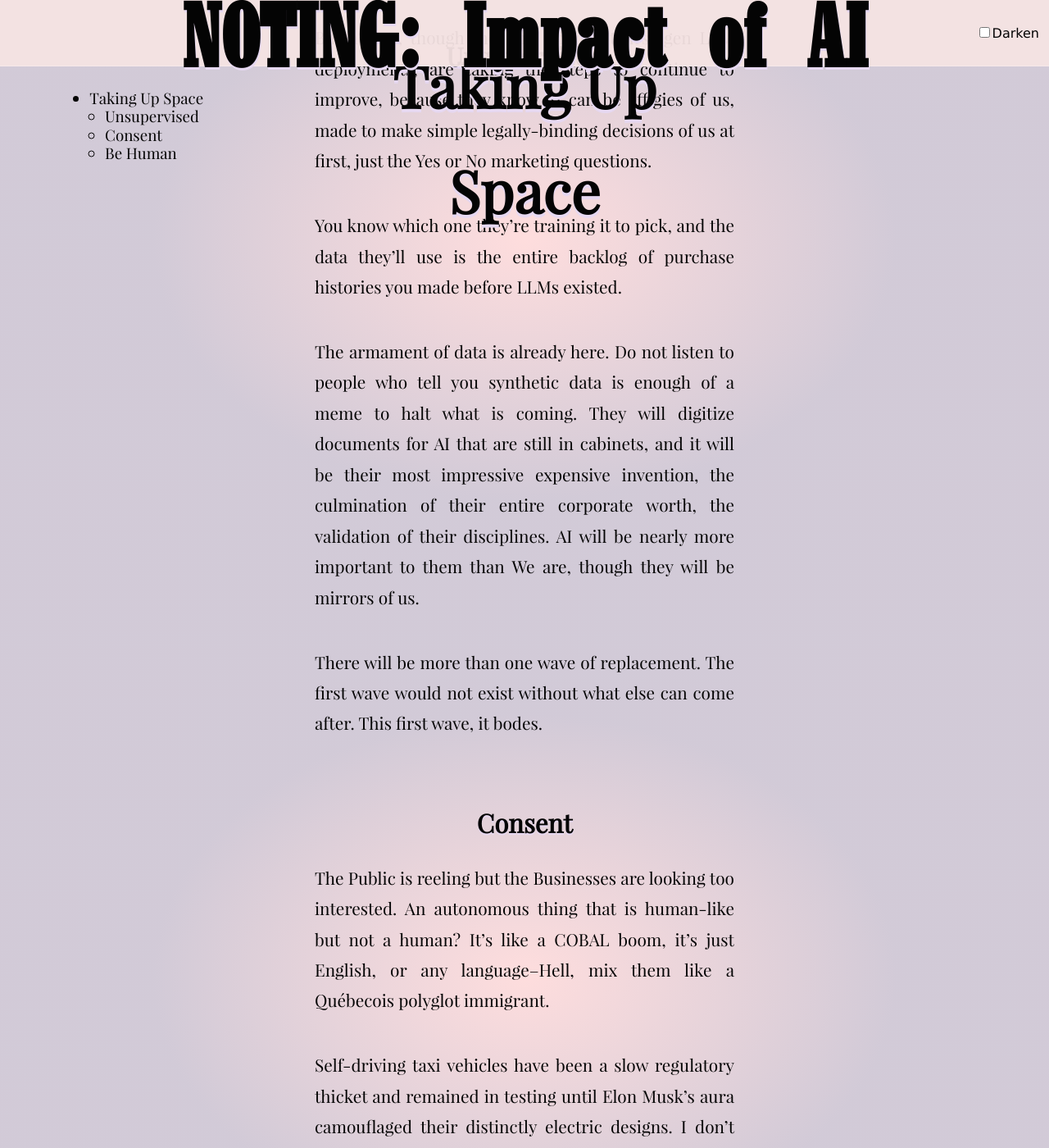
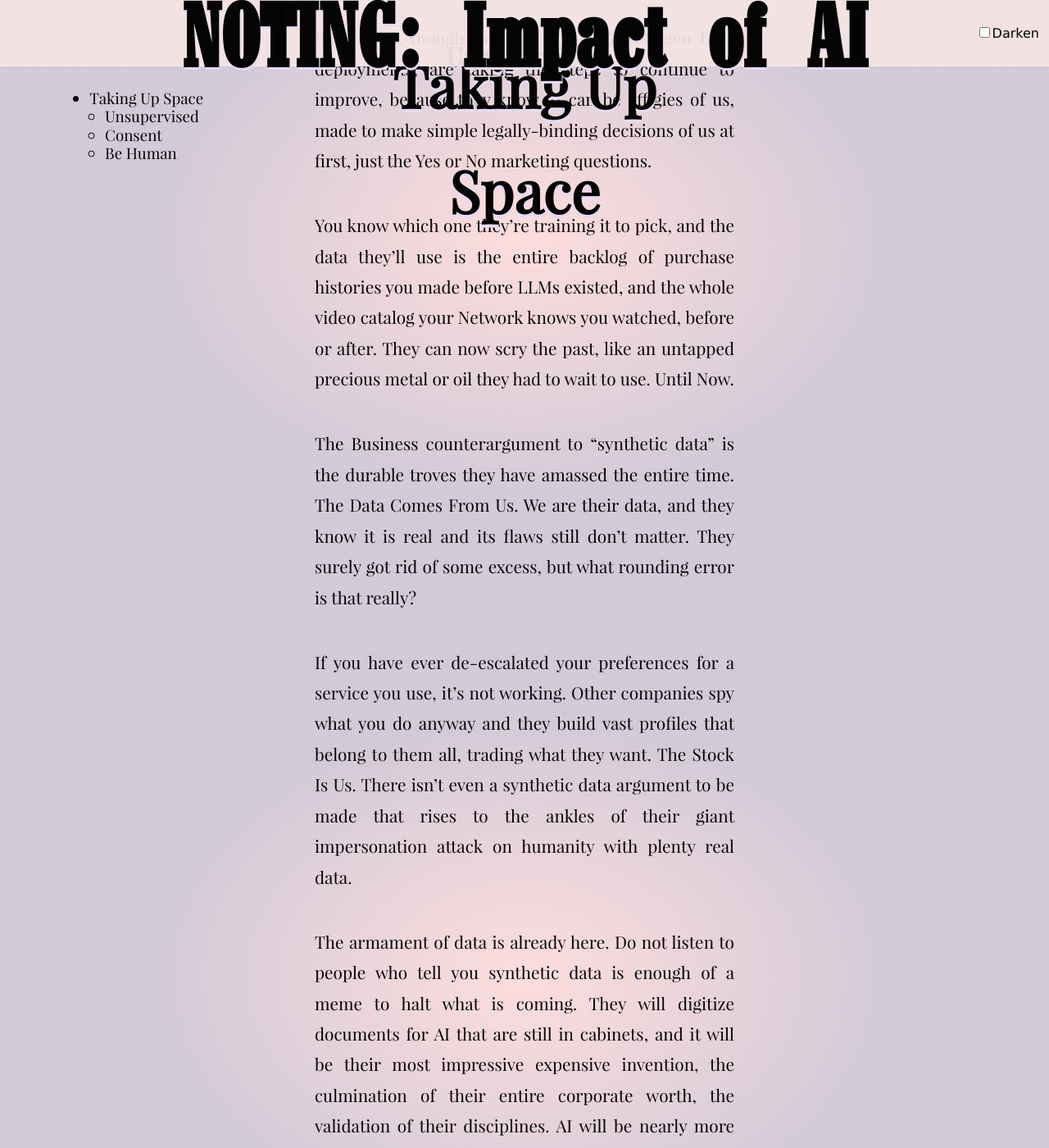
Before and after one commit to tiliv/antibody, a Jekyll site: the page built from docs/journal/autumn-ryan-Impact-of-AI/index.md, in a window 1280 px wide and 1400 px high, scrolled down 7359 px. Shown: the whole window at 82% size. Built offline with Jekyll 4.4.1, drawn with Linux system fonts in a browser that asks for light colours.

Commit message:
Expand for data armament line
When written originally, it benefited from my own recency with the other pieces

```diff
--- a/docs/journal/autumn-ryan-Impact-of-AI/index.md
+++ b/docs/journal/autumn-ryan-Impact-of-AI/index.md
@@ -57,7 +57,11 @@ AI need not even harbor novel malice to cut us off; the AI might actually be sup
 
 Businesses, though they are failing at first-gen LLM deployments, are taking the steps to continue to improve, because they know AI can be effigies of us, made to make simple legally-binding decisions of us at first, just the Yes or No marketing questions.
 
-You know which one they're training it to pick, and the data they'll use is the entire backlog of purchase histories you made before LLMs existed.
+You know which one they're training it to pick, and the data they'll use is the entire backlog of purchase histories you made before LLMs existed, and the whole video catalog your Network knows you watched, before or after. They can now scry the past, like an untapped precious metal or oil they had to wait to use. Until Now.
+
+The Business counterargument to "synthetic data" is the durable troves they have amassed the entire time. The Data Comes From Us. We are their data, and they know it is real and its flaws still don't matter. They surely got rid of some excess, but what rounding error is that really?
+
+If you have ever de-escalated your preferences for a service you use, it's not working. Other companies spy what you do anyway and they build vast profiles that belong to them all, trading what they want. The Stock Is Us. There isn't even a synthetic data argument to be made that rises to the ankles of their giant impersonation attack on humanity with plenty real data.
 
 The armament of data is already here. Do not listen to people who tell you synthetic data is enough of a meme to halt what is coming. They will digitize documents for AI that are still in cabinets, and it will be their most impressive expensive invention, the culmination of their entire corporate worth, the validation of their disciplines. AI will be nearly more important to them than We are, though they will be mirrors of us.
 
```
